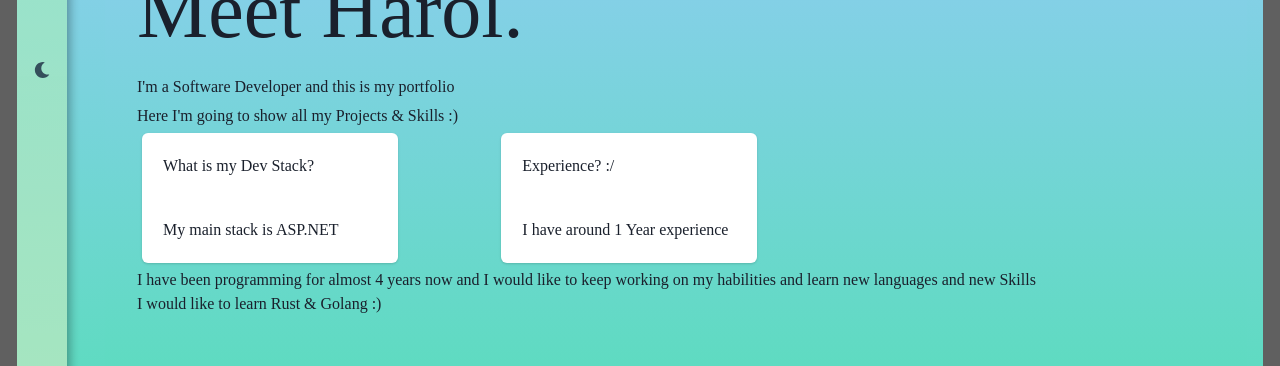
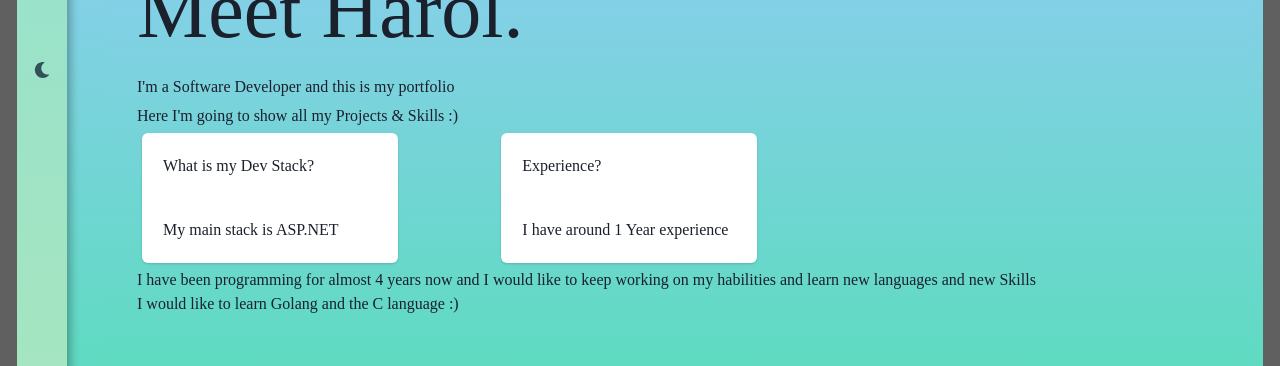
Before and after one commit to H4r0l/newPortfolio, a React (Vite) app: page / in a window 1280 px wide. Shown: the part 179-545 px from the top of the page. Built offline with nearby package versions, Linux system fonts and the light colour scheme.

Commit message:
Fix: Minor changes on text

```diff
--- a/src/App.jsx
+++ b/src/App.jsx
@@ -86,7 +86,7 @@ function App() {
                     <CardBody>My main stack is ASP.NET</CardBody>
                   </Card>
                   <Card padding="1px" margin={"5px"} width="16rem">
-                    <CardHeader>Experience? :/</CardHeader>
+                    <CardHeader>Experience? </CardHeader>
                     <CardBody>I have around 1 Year experience</CardBody>
                   </Card>
                 </Grid>
@@ -95,7 +95,7 @@ function App() {
                   like to keep working on my habilities and learn new languages
                   and new Skills
                 </Text>
-                I would like to learn Rust & Golang :)
+                I would like to learn Golang and the C language :)
               </motion.div>
             </Flex>
           </Box>
```
